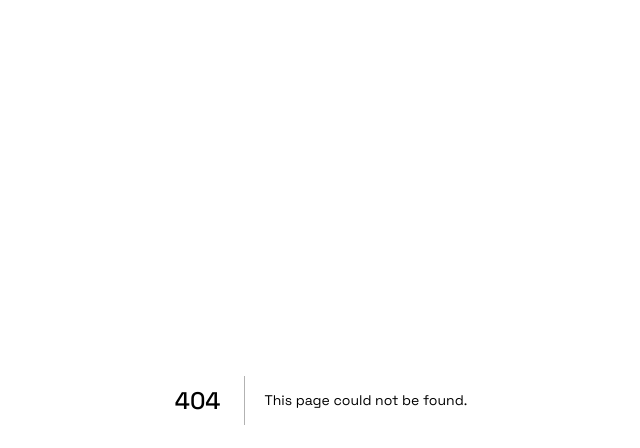
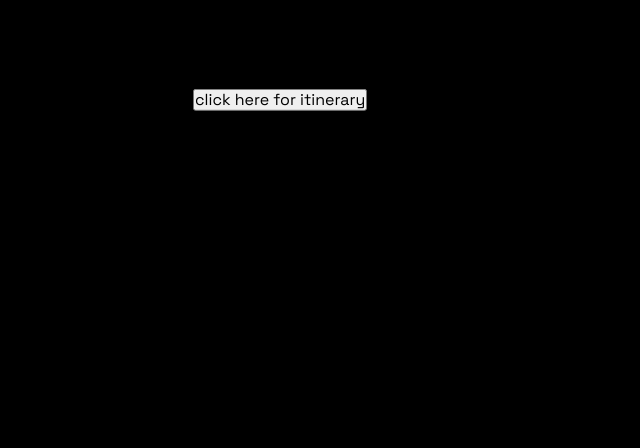
Before and after one commit to deveshlashkari/Next-Portfolio, a Next.js app: page /vietnam in a window 1280 px wide. Before the commit this address had no page. Shown: the top 448 px of the page, without its empty margins (319-959 px from the left). Built offline with nearby package versions, Linux system fonts and the light colour scheme.

Commit message:
change in routes

```diff
--- /dev/null
+++ b/src/components/Vietnam/Vietnam.js
@@ -0,0 +1,26 @@
+import React from "react";
+
+const Vietnam = () => (
+  <div style={{ height: "200px", position: "relative" }}>
+    <div
+      style={{
+        margin: 0,
+        position: "absolute",
+        top: "50%",
+        left: "40%",
+        "-ms-transform": "translateY(-50%)",
+        transform: "translateY(-50%)",
+      }}
+    >
+      <button
+        style={{ textAlign: "center" }}
+        onClick={() => {
+          window.location.href = "https://www.youtube.com/watch?v=DenlS7VdATk";
+        }}
+      >
+        click here for itinerary
+      </button>
+    </div>
+  </div>
+);
+export default Vietnam;
--- /dev/null
+++ b/src/pages/vietnam/index.js
@@ -0,0 +1,6 @@
+import React from "react";
+import Vietnam from "../../components/Vietnam/Vietnam";
+
+export default function index() {
+  return <Vietnam />;
+}
```
Also changed, not shown: 1 other file (tests, documents, lock files or other folders).
